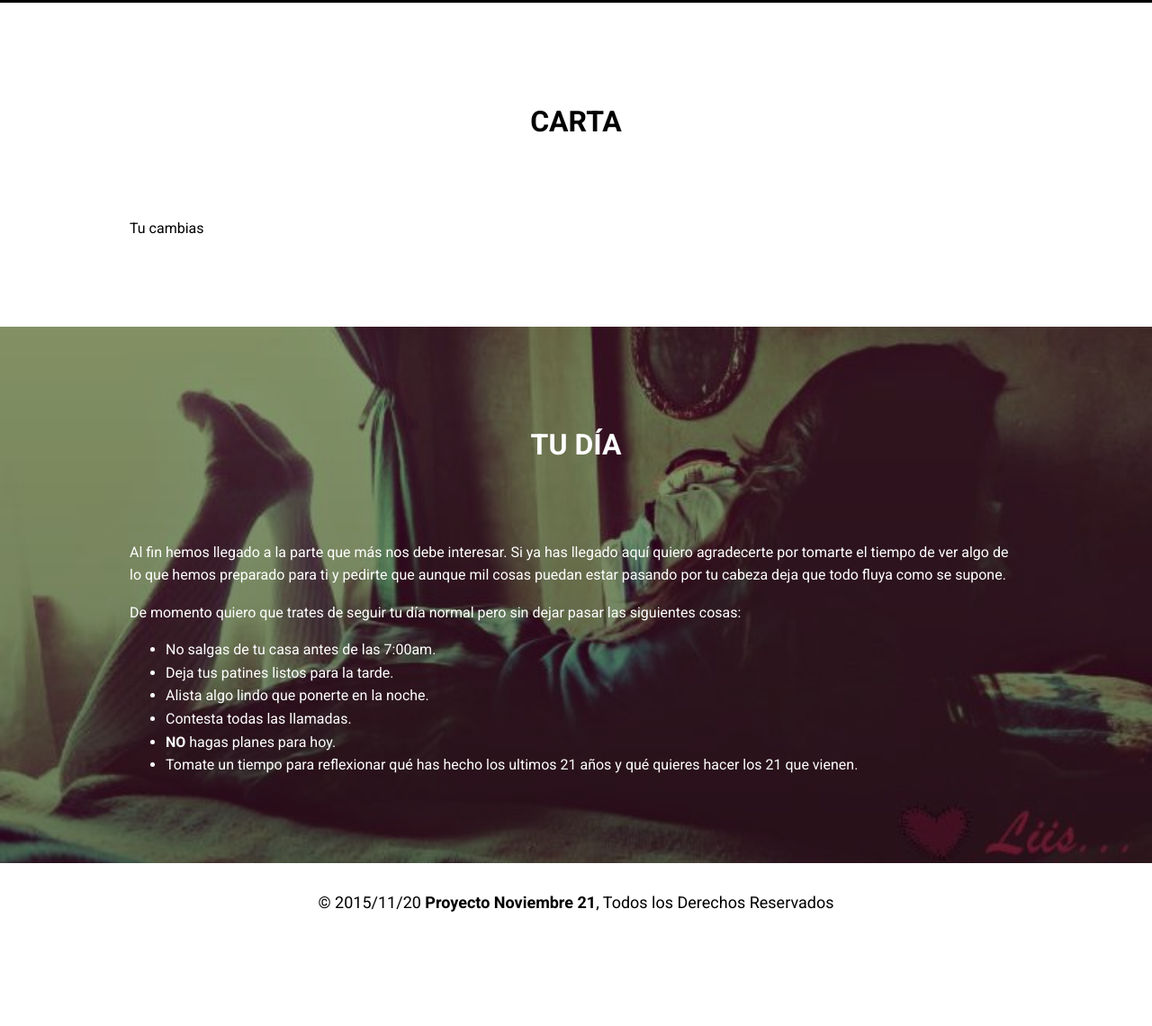
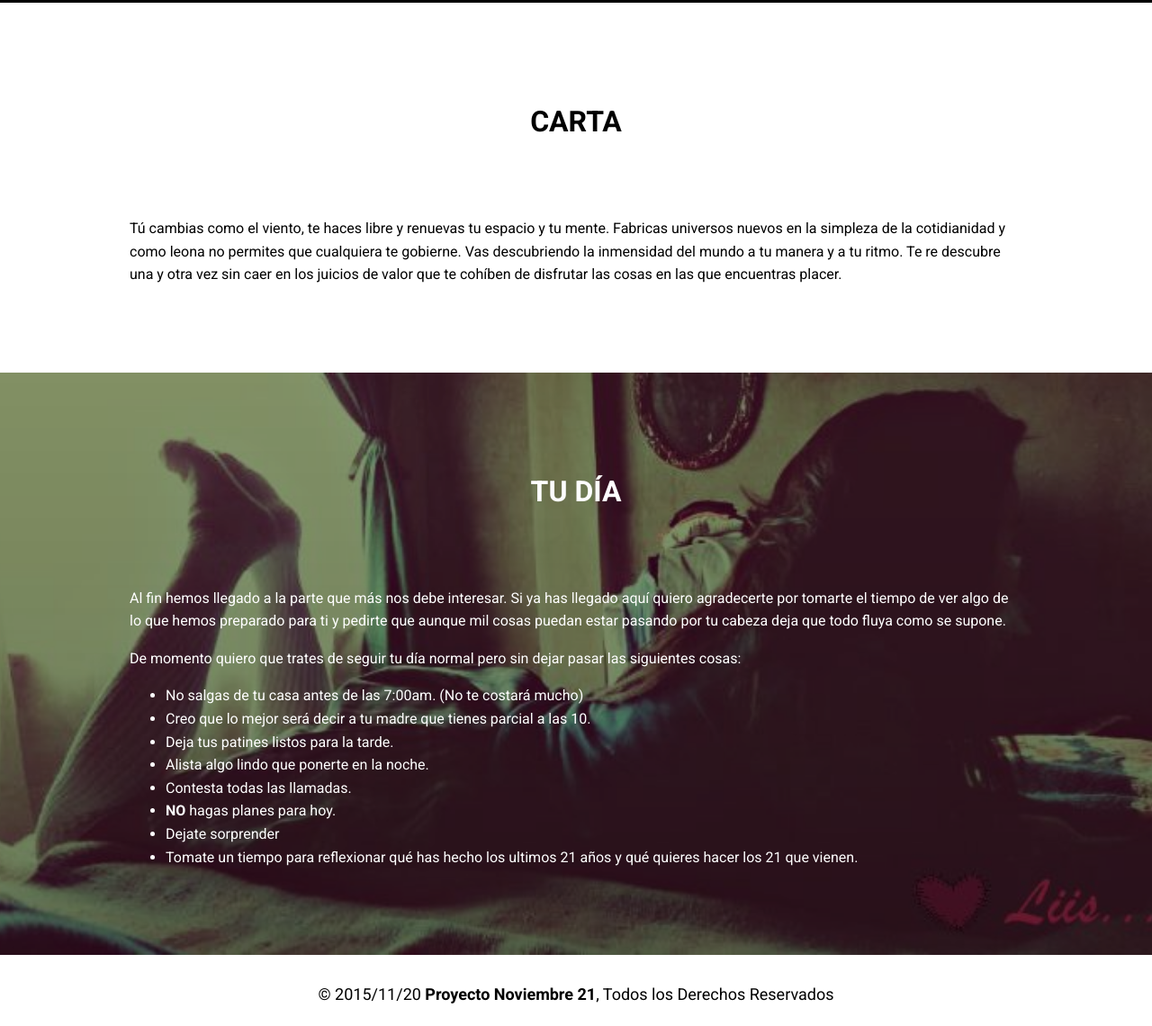
Before and after one commit to jonadric/Nov21, a plain HTML site: page index.html in a window 1280 px wide. Shown: the part 2098-3238 px from the top of the page at 90% size. Before the commit the page ends 3146 px from the top, so only its background shows below. Drawn offline with nearby package versions, Linux system fonts and the light colour scheme.

Commit message:
correcciones y rediseño

```diff
--- a/index.html
+++ b/index.html
@@ -54,9 +54,12 @@
 		<video src="images\Video\Nov21Video.mp4" width="640" height="480" controls loop preload="auto" >
 		</video>
 	</section>
-		<section id="carta" class="container">
-		<h2>CARTA</h2>
-		<p>Tu cambias </p>
+		<div class="carta-wrapper">
+			<section id="carta" class="container">
+			<h2>CARTA</h2>
+			<p>Tú cambias como el viento, te haces libre y renuevas tu espacio y tu mente. Fabricas universos nuevos en la simpleza de la cotidianidad y como leona no permites que cualquiera te gobierne. Vas descubriendo la inmensidad del mundo a tu manera y a tu ritmo. Te re descubre una y otra vez sin caer en los juicios de valor que te cohíben de disfrutar las cosas en las que encuentras placer.</p>
+			<p></p>
+		</div>
 	</section>
 	<div class="tudia-wrapper">
 			<section id="tudia" class="container">
@@ -64,11 +67,13 @@
 			<p>Al fin hemos llegado a la parte que más nos debe interesar. Si ya has llegado aquí quiero agradecerte por tomarte el tiempo de ver algo de lo que hemos preparado para ti y pedirte que aunque mil cosas puedan estar pasando por tu cabeza deja que todo fluya como se supone.</p>
 			<p>De momento quiero que trates de seguir tu día normal pero sin dejar pasar las siguientes cosas:</p>
 			<ul>
-				<li>No salgas de tu casa antes de las 7:00am.</li>
+				<li>No salgas de tu casa antes de las 7:00am. (No te costará mucho)</li>
+				<li>Creo que lo mejor será decir a tu madre que tienes parcial a las 10.</li>
 				<li>Deja tus patines listos para la tarde.</li>
 				<li>Alista algo lindo que ponerte en la noche.</li>
 				<li>Contesta todas las llamadas.</li>
 				<li><strong>NO</strong> hagas planes para hoy.</li>
+				<li>Dejate sorprender</li>
 				<li>Tomate un tiempo para reflexionar qué has hecho los ultimos 21 años y qué quieres hacer los 21 que vienen.</li>
 			</ul>
 		</section>
```
Also changed, not shown: images/Background3.jpg (renamed from images/Video/11294310_10206524949899235_739909016_o.jpg), images/Background4.jpg (renamed from images/Video/538598_4263103172553_151486846_n.jpg), images/Background5.jpg (renamed from images/Video/983789_10200889105046636_1314383477_n.jpg).
